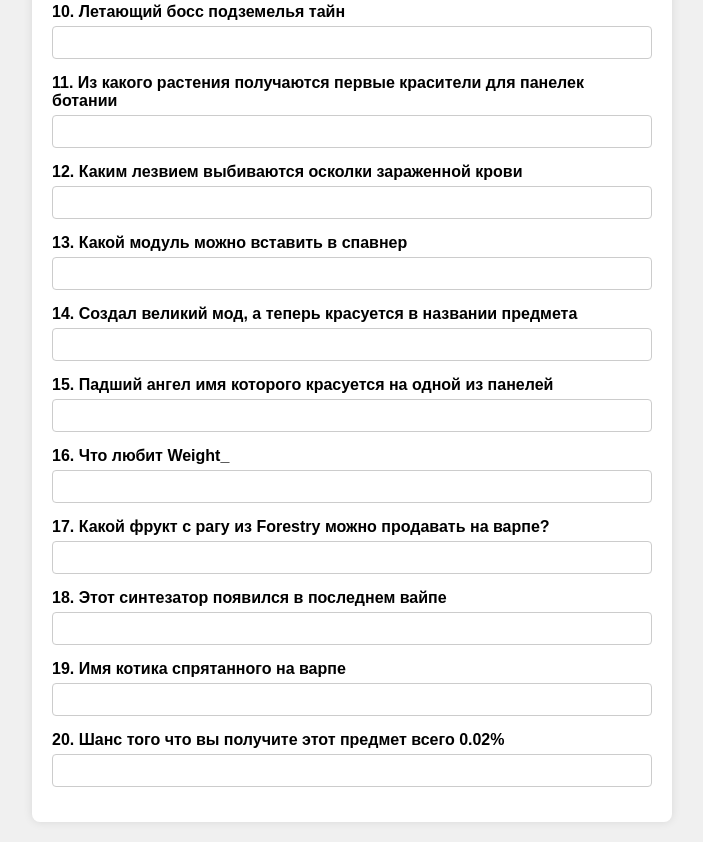
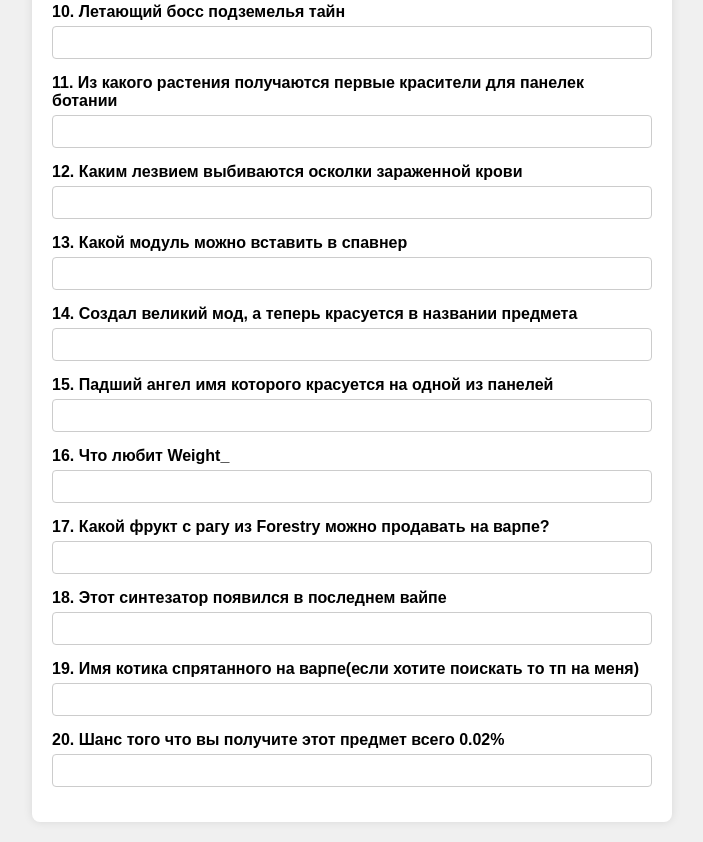
Before and after one commit to weightlu/xdxd, a plain HTML site: page quest3.html in a window 1280 px wide. Shown: the part 694-1536 px from the top of the page, without its empty margins (288-991 px from the left). Drawn offline with Linux system fonts and the light colour scheme.

Commit message:
Update quest3.html

```diff
--- a/quest3.html
+++ b/quest3.html
@@ -3,7 +3,7 @@
 <head>
     <meta charset="UTF-8">
     <meta name="viewport" content="width=device-width, initial-scale=1.0">
-    <title>Кроссворд</title>
+    <title>Вопрос-Ответ</title>
     <link rel="stylesheet" href="./styles/quest3.css">
 </head>
 <body>
@@ -81,7 +81,7 @@
             <input type="text" id="q18">
         </div>
         <div class="question">
-            <label for="q19">19. Имя котика спрятанного на варпе</label>
+            <label for="q19">19. Имя котика спрятанного на варпе(если хотите поискать то тп на меня)</label>
             <input type="text" id="q19">
         </div>
         <div class="question">
```
